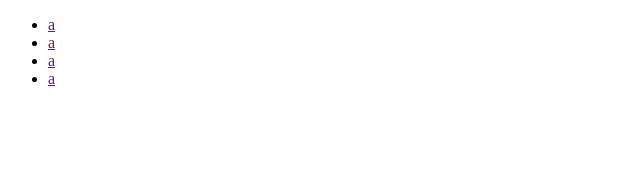
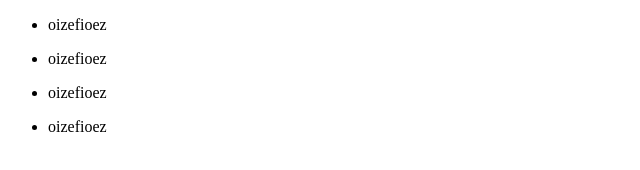
Before and after one commit to SaadiKarim/pweb, a plain HTML site: page index.html in a window 1280 px wide. Shown: the whole page, without its empty margins (0-640 px from the left). Drawn offline with Linux system fonts and the light colour scheme.

Commit message:
fix: remove a tag for p tag

```diff
--- a/index.html
+++ b/index.html
@@ -12,16 +12,16 @@
         <nav>
             <ul>
                 <li>
-                    <a href="">a</a>
+                    <p>oizefioez</p>
                 </li>
                 <li>
-                    <a href="">a</a>
+                    <p>oizefioez</p>
                 </li>
                 <li>
-                    <a href="">a</a>
+                    <p>oizefioez</p>
                 </li>
                 <li>
-                    <a href="">a</a>
+                    <p>oizefioez</p>
                 </li>
             </ul>
         </nav>
```
